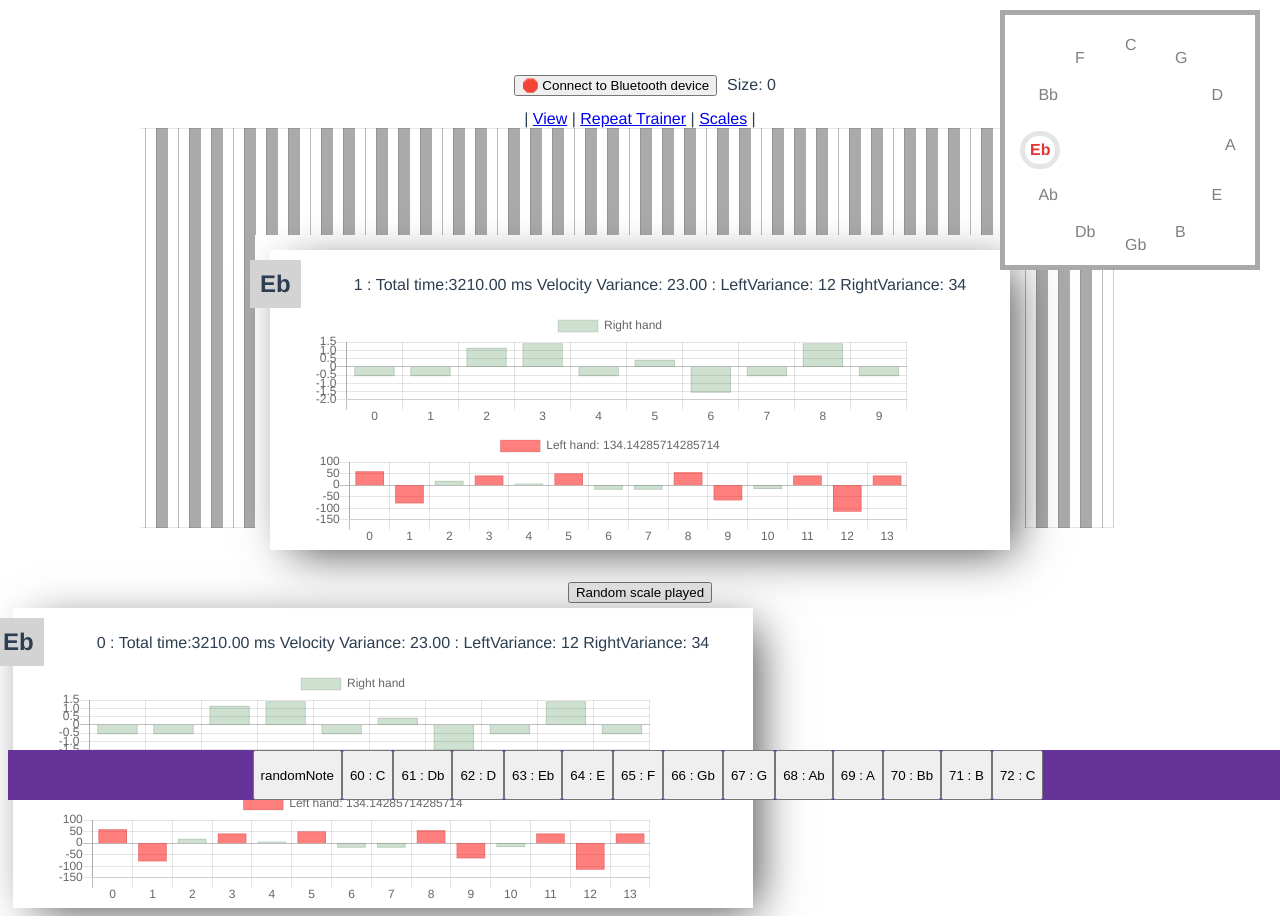
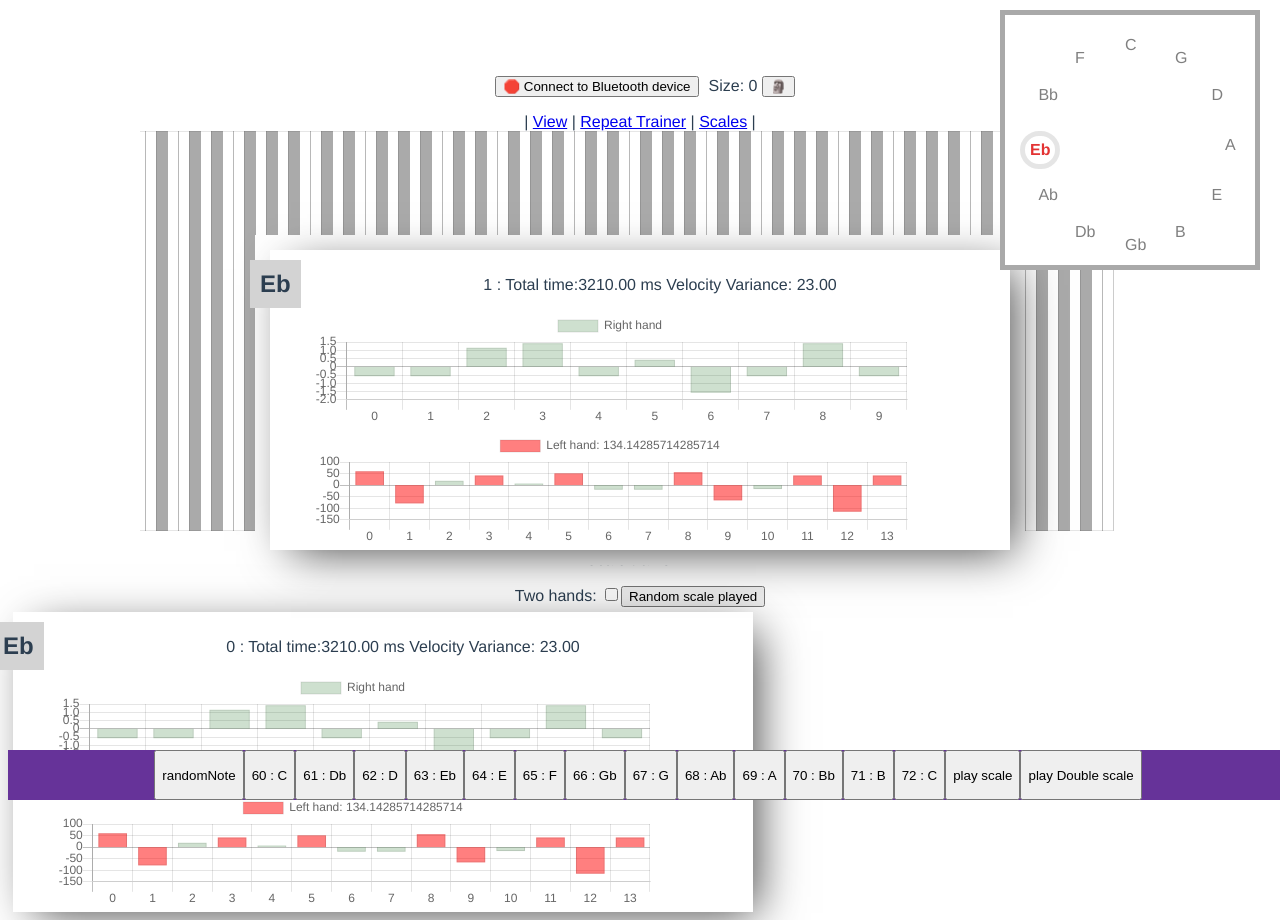
Before and after one commit to rickardenglund/piano, a Vue app: page /scaleTrainer in a window 1280 px wide. Both pictures are taken after a click on the button "Random scale played". Built offline with nearby package versions, Linux system fonts and the light colour scheme.

Commit message:
enable one or two octaves

```diff
--- a/src/components/Scale.vue
+++ b/src/components/Scale.vue
@@ -3,7 +3,8 @@
 
     <h2>{{scale.scale}}</h2>
     <p>{{index}} :  Total time:{{scale.time.toFixed(2)}} ms Velocity Variance:
-      {{scale.velocityVariance.toFixed(2)}}
+      {{scale.velocityVariance.toFixed(2)}}</p>
+    <p v-if="scale.splitpitches">
       : LeftVariance: {{scale.leftHandVariance.toFixed(0) }} RightVariance: {{scale.rightHandVariance.toFixed(0)}}
     </p>
 
@@ -28,6 +29,7 @@
     },
     props: ['scale', 'index'],
     mounted() {
+      if (this.scale.leftTimes) {
         let leftMean = getMean(this.scale.leftTimes);
         let ctx = document.getElementById('left' + this.index);
         new Chart(ctx, {
@@ -61,9 +63,10 @@
             }
           }
         });
-
+      }
+      if (this.scale.rightTimes) {
         let rightMean = getMean(this.scale.rightTimes);
-      ctx = document.getElementById('right' + this.index);
+        let ctx = document.getElementById('right' + this.index);
         new Chart(ctx, {
           type: 'bar',
           data: {
@@ -97,6 +100,7 @@
         });
       }
     }
+  }
 </script>
 
 <style scoped>
--- a/src/components/StoreView.vue
+++ b/src/components/StoreView.vue
@@ -1,6 +1,8 @@
 <template>
     <div>
-        <p>Size: {{$store.state.lastNotes.length}}</p>
+        <p>Size: {{$store.state.lastNotes.length}}
+        <button @click="$store.commit('clearNotes')">🗿</button>
+        </p>
     </div>
 </template>
 
--- a/src/components/VirtualKeyboard.vue
+++ b/src/components/VirtualKeyboard.vue
@@ -2,6 +2,8 @@
     <div id="keyboard">
         <button @click="randomNote">randomNote</button>
         <button :key="i" v-for="i in 13" @click="play(i + 59)">{{i + 59}} : {{noteName(i+59)}}</button>
+        <button @click="playScale()">play scale</button>
+        <button @click="playScale(true)">play Double scale</button>
     </div>
 </template>
 
@@ -11,6 +13,13 @@
   export default {
     name: "VirtualKeyboard",
     methods: {
+      playScale(double) {
+        let arr = [0, 2, 4, 5, 7, 9, 11, 12, 11, 9, 7, 5, 4, 2, 0];
+        for (let i in arr) {
+          setTimeout(() => this.play(60 + arr[i]), i * 100);
+          if (double) setTimeout(() => this.play(60 + 12 + arr[i]), i * 100);
+        }
+      },
       noteName(i) {
         return getNoteName(i);
       },
--- a/src/js/trainer.js
+++ b/src/js/trainer.js
@@ -7,8 +7,9 @@ export default class Trainer {
 
   detectMajorScale(notes) {
     for (let i = 0; i < notes.length; i++) {
-      if (this.isMajorScale(notes.slice(i, notes.length))) {
-        return true;
+      let res = this.isMajorScale(notes.slice(i, notes.length));
+      if (res) {
+        return res;
       }
     }
     return false;
@@ -66,14 +67,27 @@ export default class Trainer {
 
     notes = notes.slice(0, this.majorScaleOffsets.length);
 
-    let tonic = notes[0];
+    let tonic = notes[0].pitch;
 
     for (let i = 1; i < notes.length; i++) {
-      if (notes[i] != tonic + this.majorScaleOffsets[i]) {
+      if (notes[i].pitch != tonic + this.majorScaleOffsets[i]) {
         return false;
       }
     }
-    return true;
+
+    let time = notes[notes.length - 1].playTime - notes[0].playTime;
+    let rightTimes = getStepSizes(notes.map(a => a.playTime));
+
+    let res = {
+      scale: getNoteName(tonic),
+      time,
+      splitPitches: [],//splitNotes,
+      velocityVariance: getVariance(notes.map(note => note.velocity)),
+      rightTimes,
+      rightHandVariance: getVariance(rightTimes),
+    };
+
+    return res;
   }
 
   majorScaleOffsets = [0, 2, 4, 5, 7, 9, 11, 12, 11, 9, 7, 5, 4, 2, 0];
--- a/src/views/ScaleTrainer.vue
+++ b/src/views/ScaleTrainer.vue
@@ -2,7 +2,8 @@
     <div>
         <NoteView></NoteView>
         <p>Scale trainer: {{this.playedScales.length}}</p>
-        <CircleOfFifths  id="fifths" :marked="getPlayedScaleNames()"></CircleOfFifths>
+        <label for="double">Two hands: </label><input v-model="double" id="double" type="checkbox"/>
+        <CircleOfFifths id="fifths" :marked="getPlayedScaleNames()"></CircleOfFifths>
         <button @click="scalePlayed(undefined)">Random scale played</button>
         <Scale :key="index" :index="index" v-for="(scale, index) in playedScales" :scale="scale"></Scale>
         <transition name="fade">
@@ -14,7 +15,7 @@
 </template>
 <script>
   import Trainer from '../js/trainer.js'
-  import {getMean, getNoteName} from '../js/utilities'
+  import {getMean, getNoteName, getTime} from '../js/utilities'
   import Scale from "../components/Scale"
   import CircleOfFifths from '../components/CircleOfFifths'
   import NoteView from "../components/NoteView";
@@ -27,11 +28,15 @@
         playedScales: [],
         visible: false,
         cnt: 0,
+        double: false,
       }
     },
     watch: {
       playedNotes() {
         this.detectScale();
+      },
+      double() {
+        this.playedScales = [];
       }
     },
     computed: {
@@ -48,7 +53,12 @@
       },
       detectScale() {
         let trainer = new Trainer();
-        let res = trainer.detectDoubleMajorScale(this.playedNotes);
+        let res = undefined;
+        if (this.double) {
+          res = trainer.detectDoubleMajorScale(this.playedNotes);
+        } else {
+          res = trainer.detectMajorScale(this.playedNotes);
+        }
         if (res) {
           this.$store.commit('clearNotes');
           this.scalePlayed(res);
@@ -83,19 +93,23 @@
       },
       getStatus(scale) {
         let fail = false;
+        if (scale.rightTimes) {
           let rightMean = getMean(scale.rightTimes);
           scale.rightTimes.forEach(t => {
             if (Math.abs(t - rightMean) > 0.2 * rightMean) {
               fail = true;
             }
           });
+        }
 
+        if (scale.leftTimes) {
           let leftMean = getMean(scale.leftTimes);
           scale.leftTimes.forEach(t => {
             if (Math.abs(t - leftMean) > 0.2 * leftMean) {
               fail = true;
             }
           });
+        }
 
         return fail ? 'fail' : 'ok';
       }
```
Lines whose indentation alone changed are shown as unchanged.
